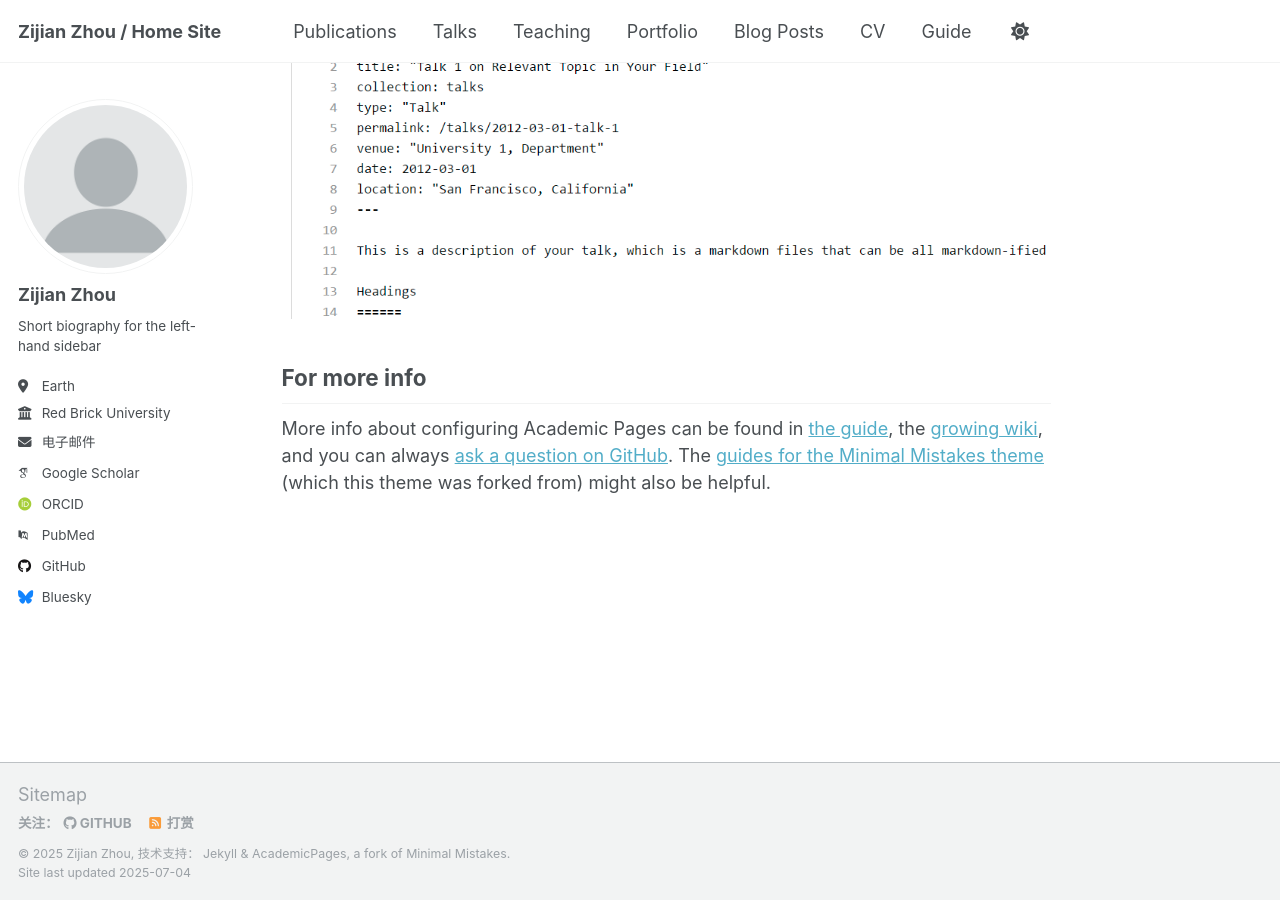
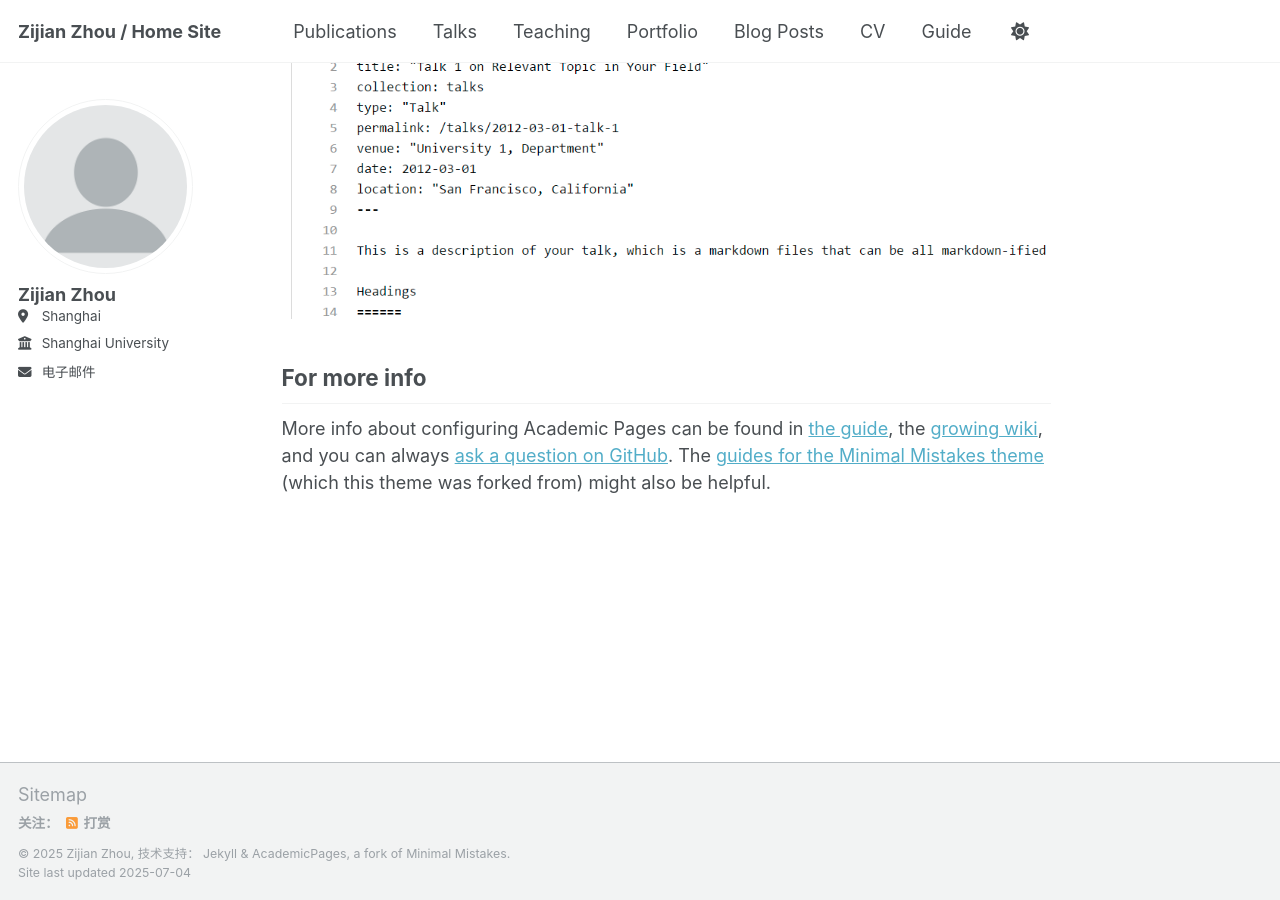
Before and after one commit to zzj-527/zzj-527.github.io, a Jekyll site: the page built from _pages/about.md, in a window 1280 px wide and 900 px high, scrolled down 2880 px. Built offline with Jekyll 4.4.1, drawn with Linux system fonts in a browser that asks for light colours; some web fonts are replaced; a script that is not in the unit is left out.

Commit message:
Update _config.yml

```diff
--- a/_config.yml
+++ b/_config.yml
@@ -25,56 +25,56 @@ author:
   avatar           : "profile.png"
   name             : "Zijian Zhou"
   pronouns         : # example: "she/her"
-  bio              : "Short biography for the left-hand sidebar"
-  location         : "Earth"
-  employer         : "Red Brick University"
+  # bio              : "Short biography for the left-hand sidebar"
+  location         : "Shanghai"
+  employer         : "Shanghai University"
   uri              : # URL
-  email            : "none@example.org"
+  email            : "zzjer@shu.eud.cn"
 
-  # Academic websites
-  academia         : # URL
-  arxiv            : # URL - Update with the correct link to your profile
-  googlescholar    : "https://scholar.google.com/citations?user=PS_CX0AAAAAJ"
-  impactstory      : # URL
-  orcid            : "http://orcid.org/yourorcidurl"
-  semantic         : # URL
-  pubmed           : "https://www.ncbi.nlm.nih.gov/pubmed/?term=john+snow"
-  researchgate     : # URL
-  scopus           : # URL
+  # # Academic websites
+  # academia         : # URL
+  # arxiv            : # URL - Update with the correct link to your profile
+  # googlescholar    : "https://scholar.google.com/citations?user=PS_CX0AAAAAJ"
+  # impactstory      : # URL
+  # orcid            : "http://orcid.org/yourorcidurl"
+  # semantic         : # URL
+  # pubmed           : "https://www.ncbi.nlm.nih.gov/pubmed/?term=john+snow"
+  # researchgate     : # URL
+  # scopus           : # URL
 
-  # Repositories and software development
-  bitbucket        : # Username - Update with your username on the site
-  codepen          : # Username
-  dribbble         : # Username
-  github           : "academicpages"
-  kaggle           : # Username
-  stackoverflow    : # User number or user number and name (i.e., use "1" or "1/jeff-atwood")
+  # # Repositories and software development
+  # bitbucket        : # Username - Update with your username on the site
+  # codepen          : # Username
+  # dribbble         : # Username
+  # github           : "academicpages"
+  # kaggle           : # Username
+  # stackoverflow    : # User number or user number and name (i.e., use "1" or "1/jeff-atwood")
 
-  # Social media
-  artstation       : # Username
-  bluesky          : "bsky.app" # Replace this with you Bluesky username
-  facebook         : # Username
-  flickr           : # Username
-  foursquare       : # Username
-  goodreads        : # Username
-  google_plus      : # Username
-  keybase          : # Username
-  instagram        : # Username
-  lastfm           : # Username
-  linkedin         : # Username
-  mastodon         : # URL
-  medium           : # URL
-  pinterest        : # Username
-  soundcloud       : # Username
-  steam            : # Username
-  telegram         : # URL
-  tumblr           : # Username
-  twitter          : # Username for X / Twitter
-  vine             : # Username
-  weibo            : # Username
-  wikipedia        : # Username
-  xing             : # Username
-  youtube          : # Username
+  # # Social media
+  # artstation       : # Username
+  # bluesky          : "bsky.app" # Replace this with you Bluesky username
+  # facebook         : # Username
+  # flickr           : # Username
+  # foursquare       : # Username
+  # goodreads        : # Username
+  # google_plus      : # Username
+  # keybase          : # Username
+  # instagram        : # Username
+  # lastfm           : # Username
+  # linkedin         : # Username
+  # mastodon         : # URL
+  # medium           : # URL
+  # pinterest        : # Username
+  # soundcloud       : # Username
+  # steam            : # Username
+  # telegram         : # URL
+  # tumblr           : # Username
+  # twitter          : # Username for X / Twitter
+  # vine             : # Username
+  # weibo            : # Username
+  # wikipedia        : # Username
+  # xing             : # Username
+  # youtube          : # Username
   zhihu            : # Username
 
 # Publication Category - The following the list of publication categories and their headings
```
